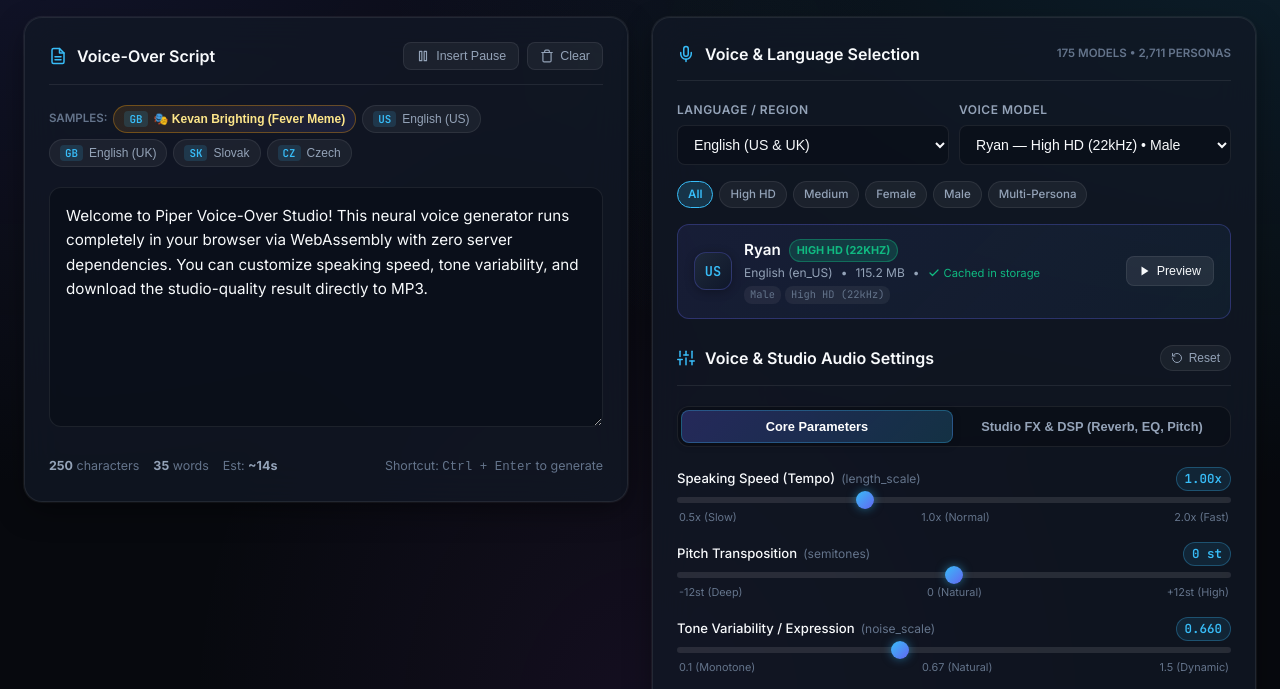
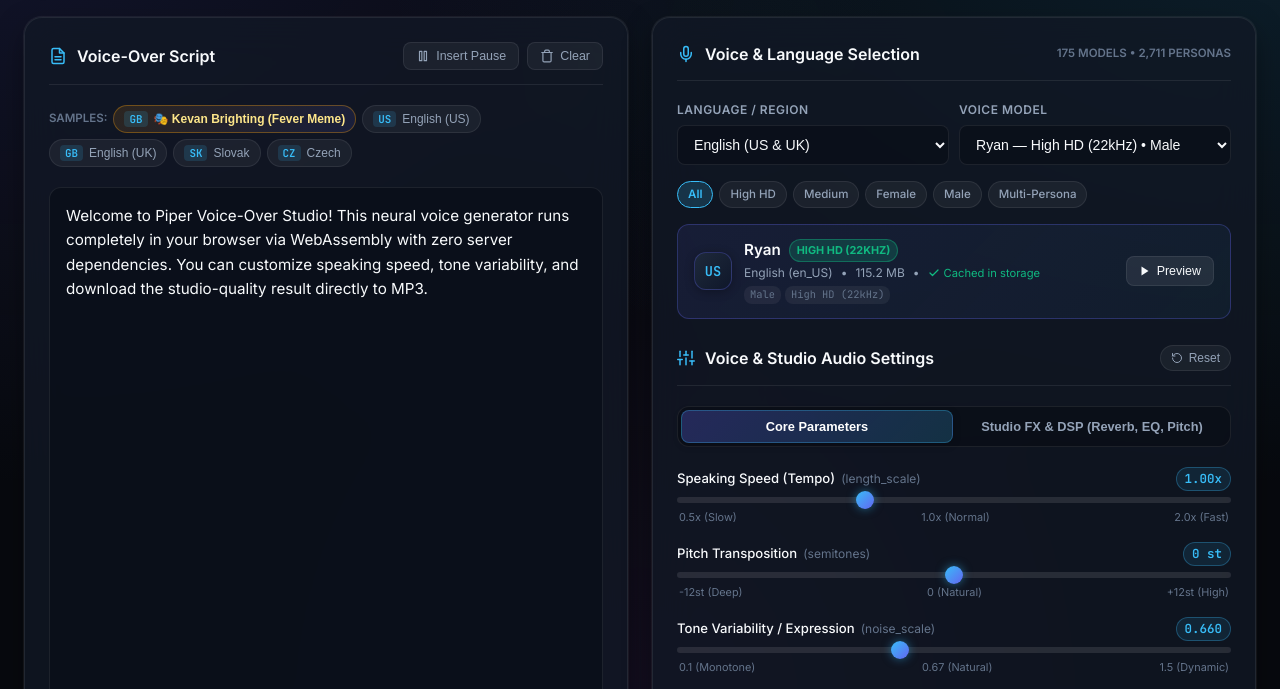
Before and after one commit to HosakSK/hosak-voice-studio, a website: page index.html in a window 1280 px wide. Shown: the part 77-766 px from the top of the page. Drawn offline with Linux system fonts and the light colour scheme.

Commit message:
Update Kevan Brighting preset (Air -2dB, Reverb 0%) and stretch editor column to match right column height perfectly

```diff
--- a/app.js
+++ b/app.js
@@ -138,9 +138,9 @@
       volume: 1.00,      // 100% Master Volume / Gain
       eqBass: -1,        // -1 dB Bass (120Hz)
       eqMid: 1,          // +1 dB Presence (2.5kHz)
-      eqTreble: -4,      // -4 dB Air (8kHz)
+      eqTreble: -2,      // -2 dB Air (8kHz)
       reverb: 'none',    // Dry (No Reverb)
-      reverbMix: 0.20,   // 20% Reverb Wet Mix
+      reverbMix: 0.00,   // 0% Reverb Wet Mix
       echo: false,       // Studio Echo & Delay (Off)
       echoTimeMs: 250,   // 250ms Delay Time
       echoFeedback: 0.35,// 35% Feedback
--- a/style.css
+++ b/style.css
@@ -202,7 +202,7 @@
   display: grid;
   grid-template-columns: 1fr 1fr;
   gap: 24px;
-  align-items: start;
+  align-items: stretch;
 }
 
 @media (max-width: 1024px) {
@@ -331,13 +331,25 @@
   border-color: rgba(255, 255, 255, 0.2);
 }
 
+.text-panel {
+  display: flex;
+  flex-direction: column;
+  height: 100%;
+}
+
 .textarea-container {
   position: relative;
+  flex: 1;
+  display: flex;
+  flex-direction: column;
+  min-height: 300px;
 }
 
 .script-textarea {
   width: 100%;
-  min-height: 240px;
+  flex: 1;
+  min-height: 300px;
+  height: 100%;
   background: var(--bg-input);
   border: 1px solid var(--border-subtle);
   border-radius: var(--radius-md);
```
